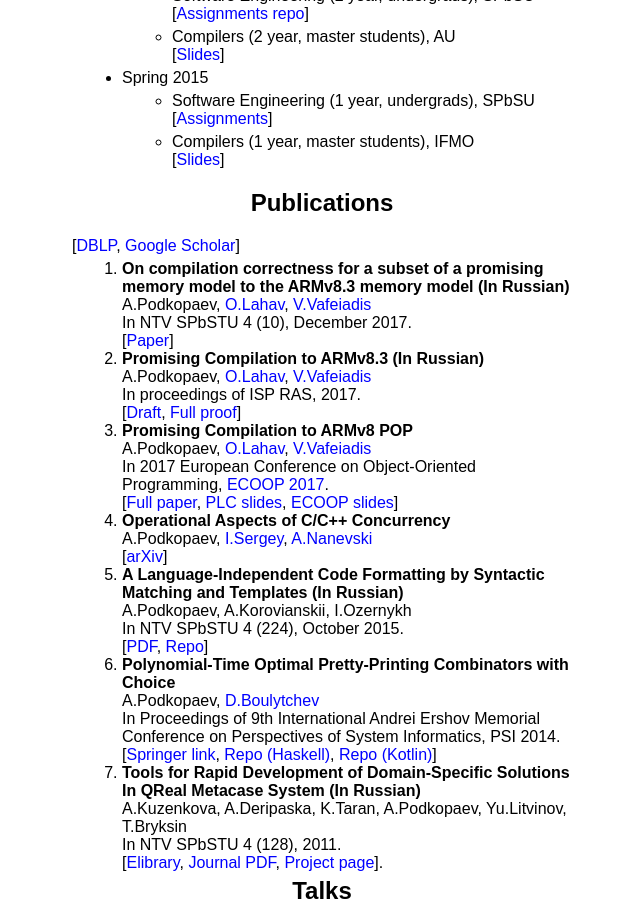
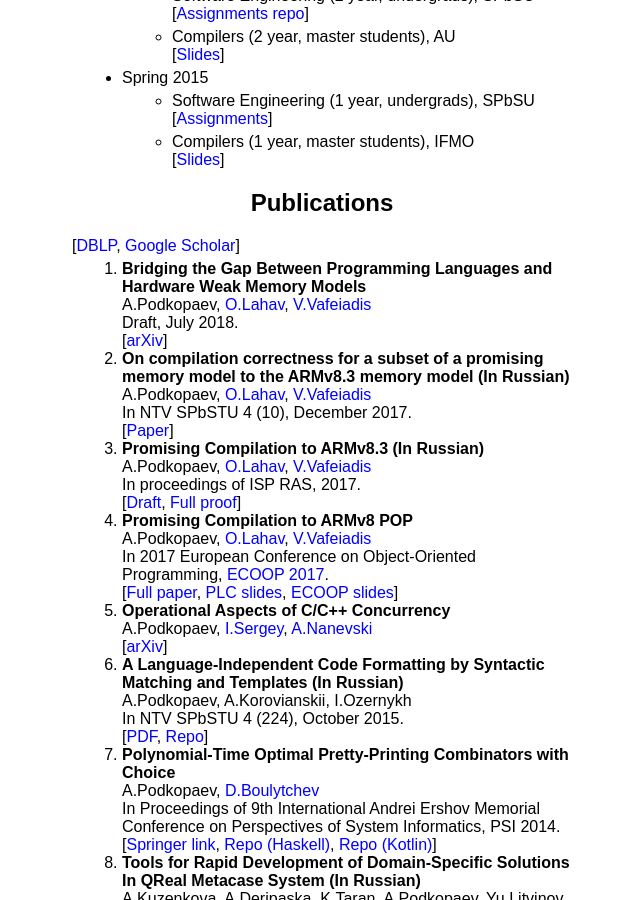
Before and after one commit to anlun/anlun.github.io, a Jekyll site: the page built from index.html, in a window 1280 px wide and 900 px high, scrolled down 886 px. Shown: the whole window, without its empty margins (318-958 px from the left). Built offline with Jekyll 4.4.1, drawn with Linux system fonts in a browser that asks for light colours; some web fonts are replaced.

Commit message:
added link to IMM paper

```diff
--- a/index.html
+++ b/index.html
@@ -110,6 +110,17 @@ Curriculum vitæ: [<a href="cv">HTML</a>]
   [<a href="http://dblp.uni-trier.de/pers/hd/p/Podkopaev:Anton">DBLP</a>,
    <a href="https://scholar.google.ru/citations?user=dAfcyZ0AAAAJ">Google Scholar</a>]
   <ol>
+    <li> <b>
+        Bridging the Gap Between Programming Languages and Hardware Weak Memory Models
+      </b>
+         <br />
+         A.Podkopaev, <a href="http://www.cs.tau.ac.il/~orilahav/">O.Lahav</a>,
+                      <a href="https://people.mpi-sws.org/~viktor/">V.Vafeiadis</a>
+         <br />
+         Draft, July 2018.
+         <br />
+         [<a href="https://arxiv.org/abs/1807.07892">arXiv</a>]
+    </li>
     <li> <b>
         On compilation correctness for a subset of a promising memory model to the ARMv8.3 memory model (In Russian)
       </b>
```
